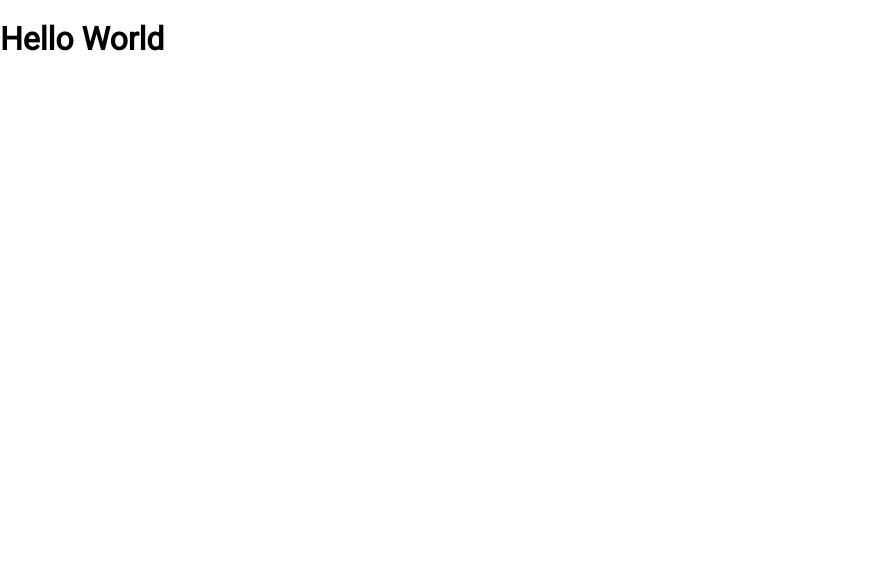
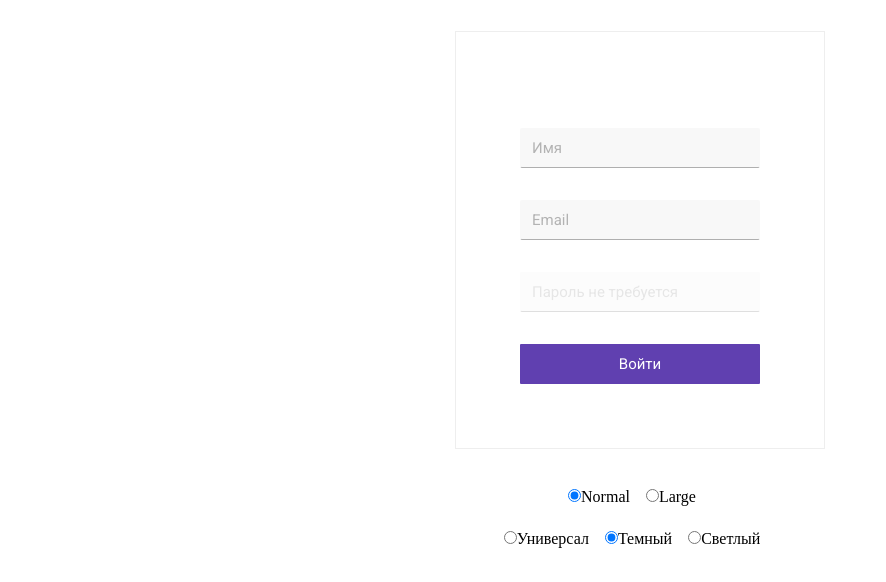
Before and after one commit to gregobal/test-task-authform-react, a React app: page / in a window 1280 px wide. Shown: the whole page, without its empty margins (0-886 px from the left). Built offline with nearby package versions, Linux system fonts and the light colour scheme.

Commit message:
task done

```diff
--- a/public/index.html
+++ b/public/index.html
@@ -7,7 +7,7 @@
             content="width=device-width, initial-scale=1, shrink-to-fit=no"
     />
     <link rel="stylesheet" href="https://cdnjs.cloudflare.com/ajax/libs/normalize/8.0.1/normalize.min.css">
-    <link href="https://fonts.googleapis.com/css?family=Roboto" rel="stylesheet">
+    <link rel="stylesheet" href="https://fonts.googleapis.com/css?family=Roboto">
     <title>Authorisation Form</title>
 </head>
 <body>
--- a/src/components/app/index.js
+++ b/src/components/app/index.js
@@ -1,11 +1,99 @@
-import React from 'react'
+import React, { Component, Fragment } from 'react'
 
-const App = () => {
-  return (
-    <div>
-      <h1>Hello World</h1>
-    </div>
-  )
-};
+import Form from '../form'
+import Button from '../button'
+import TextInput from '../text-input'
+import Configurator from '../configurator'
+import GithubFetcher from '../github-fetcher'
+
+class App extends Component {
+  state = {
+    formSize: 'normal',
+    theme: 'dark',
+    name: false,
+    email: false,
+    logged: false
+  };
+
+  render() {
+    const {formSize, theme, logged} = this.state;
+
+    return (
+      <Fragment>
+        {!logged && <Fragment>
+          <Form theme={theme} onSubmit={this.handleFormSubmit}>
+            <TextInput id="name"
+                       label="Имя"
+                       onValidate={this.handleTextInputValidate}
+                       size={formSize}
+                       theme={theme}/>
+            <TextInput id="email"
+                       label="Email"
+                       onValidate={this.handleTextInputValidate}
+                       size={formSize}
+                       theme={theme}/>
+            <TextInput id="password"
+                       label="Пароль не требуется"
+                       disabled
+                       size={formSize}
+                       theme={theme}/>
+            <Button type="submit"
+                    size={formSize}>
+              Войти
+            </Button>
+          </Form>
+          <Configurator theme={theme}
+                        formSize={formSize}
+                        setTheme={this.setTheme}
+                        setFormSize={this.setFormSize}/>
+        </Fragment>}
+        {logged && <GithubFetcher/>}
+      </Fragment>
+    )
+  }
+
+  handleFormSubmit = event => {
+    event.preventDefault();
+
+    const {name, email} = this.state;
+
+    if (name && email) {
+      this.setState({
+        logged: true
+      })
+    }
+  };
+
+
+  setFormSize = event => {
+    this.setState({
+      formSize: event.target.value
+    })
+  };
+
+  setTheme = event => {
+    this.setState({
+      theme: event.target.value
+    })
+  };
+
+  handleTextInputValidate = event => {
+    const result = this.isValid(event.value);
+
+    if (event.id) {
+      this.setState({
+        [event.id]: result
+      });
+    }
+
+    return result;
+  };
+
+  isValid(value) {
+    const rule = /^[\S]+/gi;
+
+    return rule.test(value);
+  }
+}
 
 export default App
--- /dev/null
+++ b/src/components/button/index.js
@@ -0,0 +1,31 @@
+import styled from 'styled-components'
+
+const Button = styled.button`
+  display: flex;
+  justify-content: center;
+  box-sizing: border-box;
+  height: ${({size}) => size === 'normal' ? '40px' : '48px'};
+  margin: 16px;
+  padding: ${({size}) => size === 'normal' ? '8px' : '12px'} 12px;
+  color: #FFFFFF;
+  background: #6040B0;
+  border: none;
+  border-radius: 1px;
+  font-family: "Roboto", sans-serif;
+  font-style: normal;
+  font-weight: normal;
+  line-height: 24px;
+  font-size: 15px;
+  cursor: pointer;
+
+  :active {
+    outline: none;
+    transform: scale(0.99);
+  }
+
+  :focus {
+    outline: none;
+  }
+`;
+
+export default Button
--- /dev/null
+++ b/src/components/configurator/configurator.css
@@ -0,0 +1,12 @@
+.radio-group {
+    box-sizing: border-box;
+    width: 368px;
+    margin: 8px auto;
+    padding: 8px;
+    text-align: center;
+    background-color: white;
+}
+
+.radio-group label {
+    margin-right: 16px;
+}
--- /dev/null
+++ b/src/components/configurator/index.js
@@ -0,0 +1,36 @@
+import React, {Fragment} from 'react'
+
+import './configurator.css'
+
+const Configurator = ({formSize, theme, setFormSize, setTheme}) => {
+  return (
+    <Fragment>
+      <div className="radio-group">
+        <input id='normal' name="size" type="radio" value='normal'
+               checked={formSize === 'normal'}
+               onChange={setFormSize}/>
+        <label htmlFor='normal'>Normal</label>
+        <input id='large' name="size" type="radio" value='large'
+               checked={formSize === 'large'}
+               onChange={setFormSize}/>
+        <label htmlFor='large'>Large</label>
+      </div>
+      <div className="radio-group">
+        <input id='universal' name="theme" type="radio" value='universal'
+               checked={theme === 'universal'}
+               onChange={setTheme}/>
+        <label htmlFor='universal'>Универсал</label>
+        <input id='dark' name="theme" type="radio" value='dark'
+               checked={theme === 'dark'}
+               onChange={setTheme}/>
+        <label htmlFor='dark'>Темный</label>
+        <input id='light' name="theme" type="radio" value='light'
+               checked={theme === 'light'}
+               onChange={setTheme}/>
+        <label htmlFor='light'>Светлый</label>
+      </div>
+    </Fragment>
+  )
+};
+
+export default Configurator
--- /dev/null
+++ b/src/components/form/index.js
@@ -0,0 +1,16 @@
+import styled from 'styled-components'
+
+const Form = styled.form`
+  display: flex;
+  flex-direction: column;
+  box-sizing: border-box;
+  width: 368px;
+  margin: 32px auto;
+  padding: 80px 48px 48px 48px;
+  background: ${({theme}) => theme === 'light' ? '#424242' :
+    theme === 'dark' ? '#FFFFFF' :
+      '#EEEEEE'};
+  outline: ${({theme}) => theme === 'dark' ? '1px solid #EEEEEE' : 'none'};
+`;
+
+export default Form
--- /dev/null
+++ b/src/components/github-fetcher/github-fetcher.css
@@ -0,0 +1,11 @@
+.popular, .spinner {
+    margin: 32px auto;
+}
+
+.popular {
+    width: 320px;
+}
+
+.spinner {
+    width: 50px;
+}
--- /dev/null
+++ b/src/components/github-fetcher/index.js
@@ -0,0 +1,61 @@
+import React, {Component} from 'react'
+import Spinner from '../spinner'
+
+import './github-fetcher.css'
+
+class GithubFetcher extends Component{
+  state = {
+    githubData: [],
+    error: false
+  };
+
+  componentDidMount() {
+    fetch('https://api.github.com/search/repositories?q=language:javascript&sort=stars&order=desc')
+      .then(res => {
+        if (!res.ok) {
+          throw new Error(`${res.status}: ${res.statusText}`)
+        }
+
+        return res.json()
+      })
+      .then(data => this.setState({
+        githubData: data.items
+      }))
+      .catch(err => {
+        this.setState({
+          error: true
+        });
+
+        console.error(err)
+      })
+  }
+
+  render() {
+    const popularJsReps = this.state.githubData.map(entry => (
+      <li key={entry.id}><a href={entry['html_url']}>{entry.name}</a></li>
+    ));
+
+    if (this.state.error) {
+      return (
+        <h2>Что-то пошло не так, вернитесь позднее</h2>
+      )
+    }
+
+    if (!this.state.githubData.length) {
+      return (
+        <div className="spinner">
+          <Spinner />
+        </div>
+      )
+    }
+
+    return (
+      <div className="popular">
+        <h2>Популярные JavaScript репозитории на GitHub</h2>
+        <ol>{popularJsReps}</ol>
+      </div>
+    );
+  }
+}
+
+export default GithubFetcher
--- /dev/null
+++ b/src/components/spinner/index.js
@@ -0,0 +1,47 @@
+import React from 'react';
+import styled from 'styled-components';
+
+const Spinner = () => (
+  <StyledSpinner viewBox="0 0 50 50">
+    <circle className="path"
+            cx="25"
+            cy="25"
+            r="20"
+            fill="none"
+            strokeWidth="6"/>
+  </StyledSpinner>
+);
+
+const StyledSpinner = styled.svg`
+  width: 50px;
+  height: 50px;
+  color: #5652BF
+
+  & .path {
+    stroke: #6040B0;
+    stroke-linecap: round;
+    animation: dash 1.5s ease-in-out infinite;
+  }
+
+  @keyframes rotate {
+    100% {
+      transform: rotate(360deg);
+    }
+  }
+  @keyframes dash {
+    0% {
+      stroke-dasharray: 1, 150;
+      stroke-dashoffset: 0;
+    }
+    50% {
+      stroke-dasharray: 90, 150;
+      stroke-dashoffset: -35;
+    }
+    100% {
+      stroke-dasharray: 90, 150;
+      stroke-dashoffset: -124;
+    }
+  }
+`;
+
+export default Spinner;
--- /dev/null
+++ b/src/components/text-input/icon.js
@@ -0,0 +1,33 @@
+import React from 'react'
+
+const DoneIcon = () => (
+  <div className="right-icon">
+    <svg width="12"
+         height="10"
+         viewBox="0 0 12 10"
+         fill="none"
+         xmlns="http://www.w3.org/2000/svg">
+      <path d="M3.99993 7.79994L1.19993 4.99994L0.266602 5.93328L3.99993 9.66661L11.9999 1.66661L11.0666 0.733276L3.99993 7.79994Z"
+            fill="#d9d9d9"/>
+    </svg>
+  </div>
+);
+
+const LockIcon = () => (
+  <div className="right-icon">
+    <svg width="12"
+         height="15"
+         viewBox="0 0 12 15" fill="none"
+         xmlns="http://www.w3.org/2000/svg">
+      <path fillRule="evenodd"
+            clipRule="evenodd"
+            d="M9.33341 5.33342H10.0001C10.7334 5.33342 11.3334 5.93341 11.3334 6.66675V13.3334C11.3334 14.0667 10.7334 14.6667 10.0001 14.6667H2.00008C1.26675 14.6667 0.666748 14.0667 0.666748 13.3334V6.66675C0.666748 5.93341 1.26675 5.33342 2.00008 5.33342H2.66675V4.00008C2.66675 2.16008 4.16008 0.666748 6.00008 0.666748C7.84008 0.666748 9.33341 2.16008 9.33341 4.00008V5.33342ZM6.00008 2.00008C4.89341 2.00008 4.00008 2.89341 4.00008 4.00008V5.33341H8.00008V4.00008C8.00008 2.89341 7.10675 2.00008 6.00008 2.00008ZM2.00008 13.3334V6.66675H10.0001V13.3334H2.00008ZM7.33341 10.0001C7.33341 10.7334 6.73341 11.3334 6.00008 11.3334C5.26675 11.3334 4.66675 10.7334 4.66675 10.0001C4.66675 9.26675 5.26675 8.66675 6.00008 8.66675C6.73341 8.66675 7.33341 9.26675 7.33341 10.0001Z"
+            fill="#d9d9d9"/>
+    </svg>
+  </div>
+);
+
+export {
+  DoneIcon,
+  LockIcon
+}
--- /dev/null
+++ b/src/components/text-input/index.js
@@ -0,0 +1,58 @@
+import React, {useState} from 'react'
+
+import Wrapper from './wrapper'
+import Input from './input'
+import Label from './label'
+import {DoneIcon, LockIcon} from './icon'
+
+const TextInput = ({id, label, disabled, onValidate, size, theme}) => {
+  const [filled, setFilled] = useState(false);
+  const [valid, setValid] = useState(true);
+  const [viewRightIcon, setViewRightIcon] = useState(false);
+
+  const rightIcon = valid ? <DoneIcon/> : <LockIcon/>;
+
+  const isFilled = event => event.target.value !== '';
+
+  const handleInputChange = event => {
+    setViewRightIcon(false);
+
+    setFilled(isFilled(event));
+
+    if (onValidate instanceof Function) {
+      setValid(isFilled(event) && onValidate(event.target));
+    }
+  };
+
+  const handleInputBlur = event => {
+    setViewRightIcon(true);
+  };
+
+  return (
+    <Wrapper size={size}>
+      <Input id={id}
+             theme={theme}
+             size={size}
+             onChange={handleInputChange}
+             onBlur={handleInputBlur}
+             filled={filled}
+             valid={valid}
+             disabled={disabled}/>
+      <Label htmlFor={id}
+             theme={theme}
+             size={size}
+             labelUp={filled}
+             valid={valid}>
+        {label}
+      </Label>
+      {viewRightIcon && rightIcon}
+    </Wrapper>
+  )
+};
+
+TextInput.defaultProps = {
+  size: "normal",
+  theme: 'dark'
+};
+
+export default TextInput
--- /dev/null
+++ b/src/components/text-input/input.js
@@ -0,0 +1,47 @@
+import styled from 'styled-components'
+
+import themes from './themes';
+
+const Input = styled.input`
+  width: 100%;
+  padding: ${({size}) => size === 'normal' ? '8px' : '12px'} 12px;
+  color: ${({theme}) => themes[theme].color};
+  background-color: ${({filled, theme}) => filled ?
+    themes[theme].background.filled :
+      themes[theme].background.empty };
+  border: 1px solid transparent;
+  border-radius: 2px;
+  border-bottom: 1px solid ${({filled, valid, theme}) =>
+    filled && valid ? themes[theme].border.filled :
+      valid ? themes[theme].border.valid :
+        themes[theme].border.invalid};
+
+  :hover {
+    background-color: ${({theme}) => themes[theme].hover.background};
+    border-bottom: 1px solid ${({theme}) => themes[theme].hover.border};
+  }
+
+  :focus {
+    outline: none;
+    background-color: ${({theme}) => themes[theme].focus.background};
+    border-bottom: 2px solid ${({valid, theme}) =>
+      valid ? themes[theme].focus.border.valid :
+        themes[theme].focus.border.invalid};
+  }
+
+  :active {
+    outline: none;
+  }
+
+  :disabled {
+    color: #F8F8F8;
+    border-bottom: 1px solid ${({theme}) => themes[theme].disabled.border};
+    background-color: ${({theme}) => themes[theme].disabled.background};
+  }
+
+  ::-ms-clear {
+    display: none;
+  }
+`;
+
+export default Input
--- /dev/null
+++ b/src/components/text-input/label.js
@@ -0,0 +1,32 @@
+import styled from 'styled-components'
+
+import Input from './input'
+
+import themes from './themes';
+
+const Label = styled.label`
+  position: absolute;
+  pointer-events: none;
+  top: ${({labelUp, size}) => labelUp ? "-16px" :
+    size === 'normal' ? "8px" :
+      "12px"}};
+  left: ${({labelUp}) => labelUp ? "0" : "12px"};
+  line-height: ${({labelUp}) => labelUp ? "16px" : "24px"};
+  font-size: ${({labelUp}) => labelUp ? "11px" : "15px"};
+  transition: 0.3s ease all;
+  color: ${({theme}) => themes[theme].labelColor};
+
+  ${Input}:focus ~ & {
+    color: ${({labelUp, valid, theme}) =>
+      !labelUp ? themes[theme].focus.label.empty :
+        valid ? themes[theme].focus.label.valid :
+          themes[theme].focus.label.invalid};
+  }
+
+  ${Input}:disabled ~ & {
+    transition: none;
+    color: ${({theme}) => themes[theme].disabled.labelColor};
+  }
+`;
+
+export default Label
--- /dev/null
+++ b/src/components/text-input/themes.js
@@ -0,0 +1,107 @@
+export default {
+
+  universal: {
+    color: '#424242',
+    labelColor: '#b3b3b3',
+    background: {
+      empty: '#FFFFFF',
+      filled: '#FFFFFF',
+    },
+    border: {
+      filled: '#424242',
+      valid: '#b3b3b3',
+      invalid: '#E1325A'
+    },
+    hover: {
+      background: '#FFFFFF',
+      border: '#424242'
+    },
+    focus: {
+      background: '#FFFFFF',
+      border: {
+        valid: '#6040B0',
+        invalid: '#E1325A'
+      },
+      label: {
+        empty: '#b3b3b3',
+        valid: '#6040B0',
+        invalid: '#E1325A'
+      }
+    },
+    disabled: {
+      background: '#F5F5F5',
+      border: '#b3b3b3',
+      labelColor: '#DADADA'
+    }
+  },
+
+  dark: {
+    color: '#424242',
+    labelColor: '#b3b3b3',
+    background: {
+      empty: '#F8F8F8',
+      filled: '#F0F0F0',
+    },
+    border: {
+      filled: '#AAAAAA',
+      valid: '#AFAFAF',
+      invalid: '#E1325A'
+    },
+    hover: {
+      background: '#F0F0F0',
+      border: '#AAAAAA'
+    },
+    focus: {
+      background: '#E8E8E8',
+      border: {
+        valid: '#6040B0',
+        invalid: '#E1325A'
+      },
+      label: {
+        empty: '#b3b3b3',
+        valid: '#6040B0',
+        invalid: '#E1325A'
+      }
+    },
+    disabled: {
+      background: '#FCFCFC',
+      border: '#DFDFDF',
+      labelColor: '#E6E6E6'
+    }
+  },
+
+  light: {
+    color: '#FFFFFF',
+    labelColor: '#8E8E8E',
+    background: {
+      empty: '#515151',
+      filled: '#515151',
+    },
+    border: {
+      filled: '#C0C0C0',
+      valid: '#979797',
+      invalid: '#E1325A'
+    },
+    hover: {
+      background: '#595959',
+      border: '#9B9B9B'
+    },
+    focus: {
+      background: '#606060',
+      border: {
+        valid: '#FFFFFF',
+        invalid: '#E1325A'
+      },
+      label: {
+        empty: '#b3b3b3',
+        valid: '#FFFFFF',
+        invalid: '#E1325A'
+      }
+    },
+    disabled: {
+      background: '#484848',
+      border: '#646464',
+      labelColor: '#646464'
+    }
+  }
+}
--- /dev/null
+++ b/src/components/text-input/wrapper.js
@@ -0,0 +1,27 @@
+import styled from 'styled-components'
+
+const Wrapper = styled.div`
+  position: relative;
+  display: flex;
+  box-sizing: border-box;
+  height: ${({size}) => size === 'normal' ? '40px' : '48px'};
+  margin: 16px;
+  font-family: "Roboto", sans-serif;
+  font-style: normal;
+  font-weight: normal;
+  line-height: 24px;
+  font-size: 15px;
+  user-select: none;
+
+  .right-icon {
+    position: absolute;
+    top: 12px;
+    right: 12px;
+    width: 16px;
+    height: 16px;
+    text-align: center;
+    line-height: 16px;
+  }
+`;
+
+export default Wrapper
--- a/src/index.css
+++ /dev/null
@@ -1,7 +0,0 @@
-body {
-    margin: 0;
-    padding: 0;
-    font-family: 'Roboto', sans-serif;
-    -webkit-font-smoothing: antialiased;
-    -moz-osx-font-smoothing: grayscale;
-}
--- a/src/index.js
+++ b/src/index.js
@@ -1,7 +1,5 @@
 import React from 'react'
 import ReactDOM from 'react-dom'
-
-import './index.css'
 
 import App from './components/app'
 
```
Also changed, not shown: package.json (+7 -2 lines), webpack.config.js (+4 -6 lines), 1 other file.
